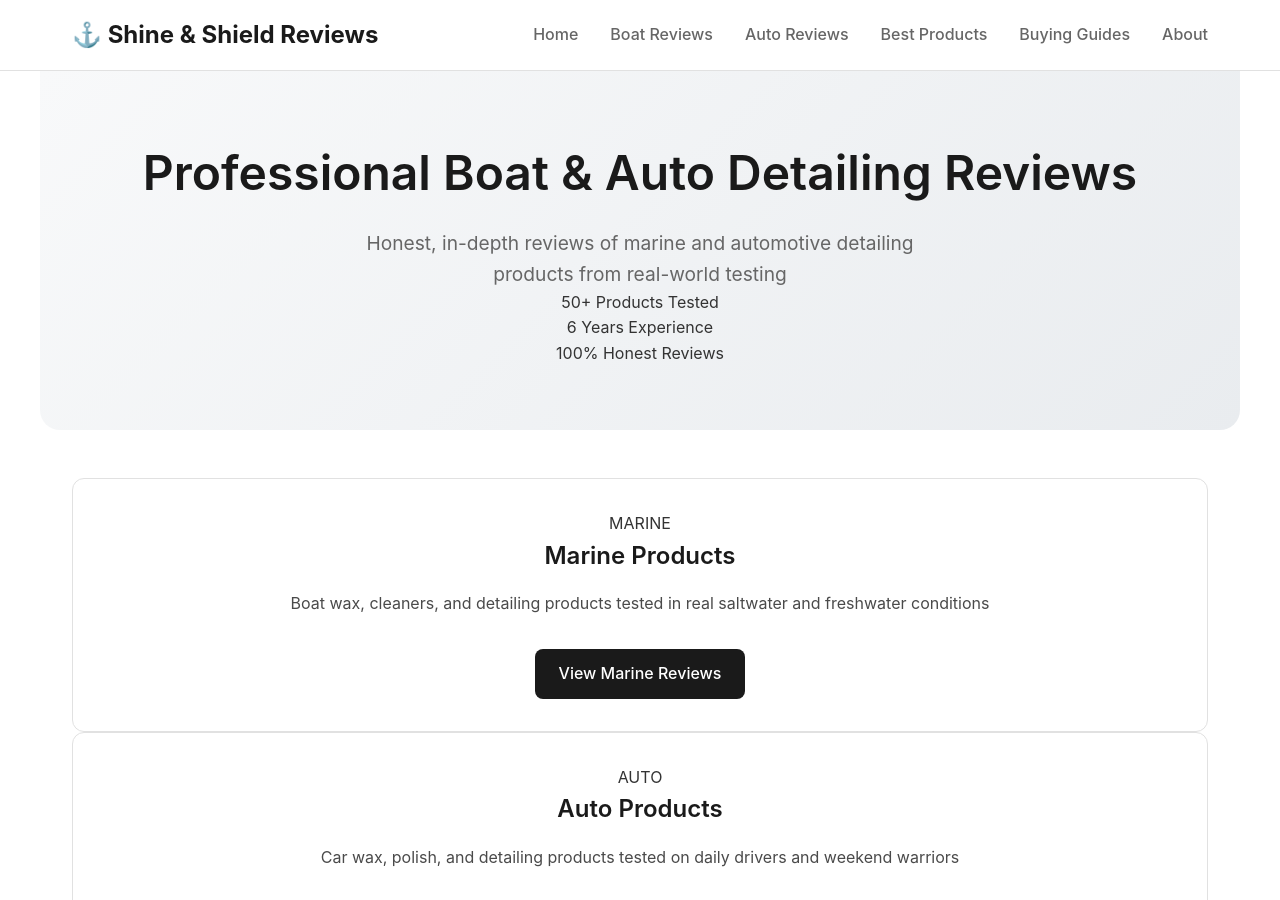
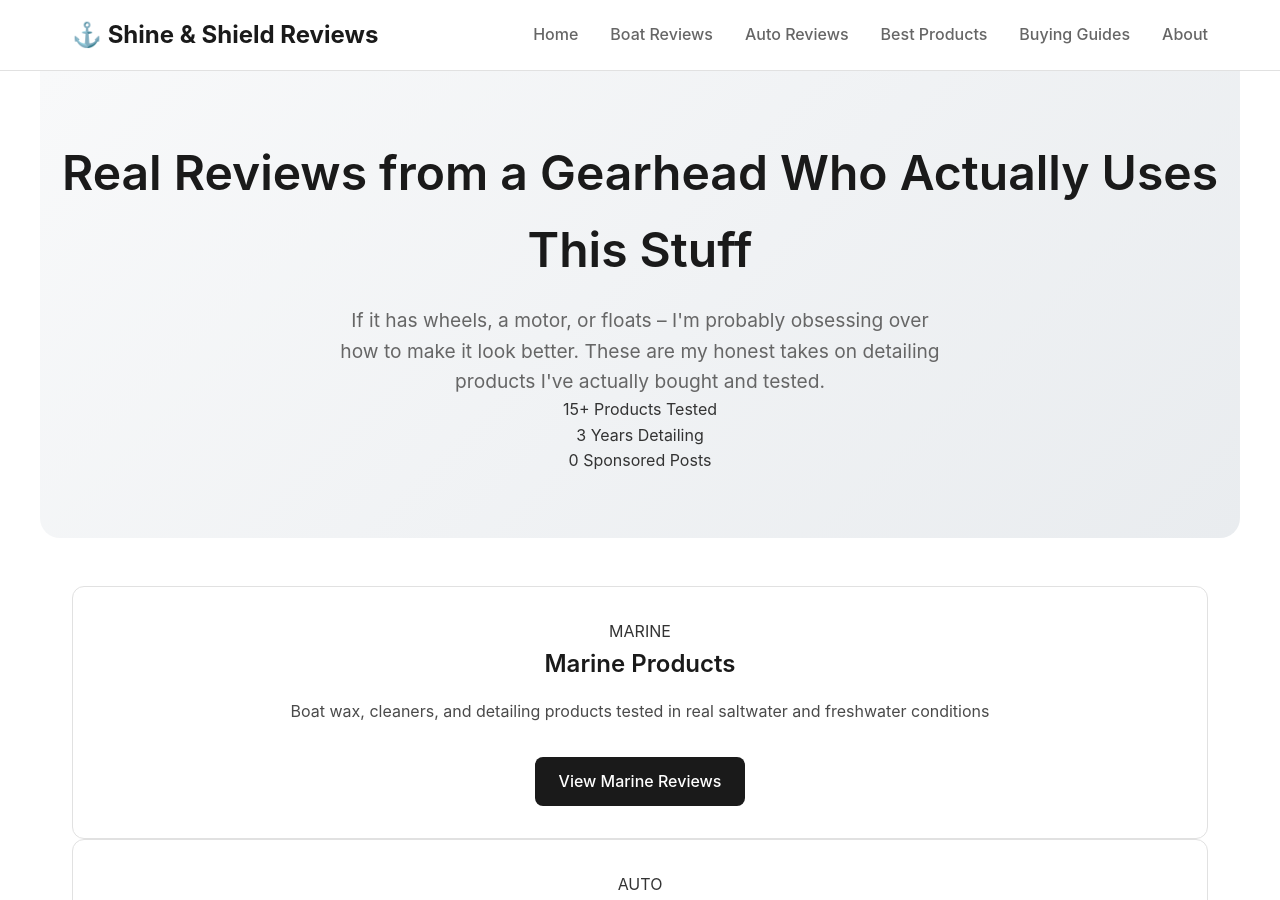
Before and after one commit to landwehr72/shine-shield-reviews.github.io, a Jekyll site: the page built from index.html, in a window 1280 px wide and 900 px high. Built offline with Jekyll 4.4.1, drawn with Linux system fonts in a browser that asks for light colours.

Commit message:
Update index.html

```diff
--- a/index.html
+++ b/index.html
@@ -5,20 +5,20 @@ title: Home
 
 <div class="hero">
   <div class="hero-content">
-    <h1>Professional Boat & Auto Detailing Reviews</h1>
-    <p class="hero-subtitle">Honest, in-depth reviews of marine and automotive detailing products from real-world testing</p>
+    <h1>Real Reviews from a Gearhead Who Actually Uses This Stuff</h1>
+    <p class="hero-subtitle">If it has wheels, a motor, or floats – I'm probably obsessing over how to make it look better. These are my honest takes on detailing products I've actually bought and tested.</p>
     <div class="hero-stats">
       <div class="stat">
-        <span class="stat-number">50+</span>
+        <span class="stat-number">15+</span>
         <span class="stat-label">Products Tested</span>
       </div>
       <div class="stat">
-        <span class="stat-number">6</span>
-        <span class="stat-label">Years Experience</span>
+        <span class="stat-number">3</span>
+        <span class="stat-label">Years Detailing</span>
       </div>
       <div class="stat">
-        <span class="stat-number">100%</span>
-        <span class="stat-label">Honest Reviews</span>
+        <span class="stat-number">0</span>
+        <span class="stat-label">Sponsored Posts</span>
       </div>
     </div>
   </div>
```
